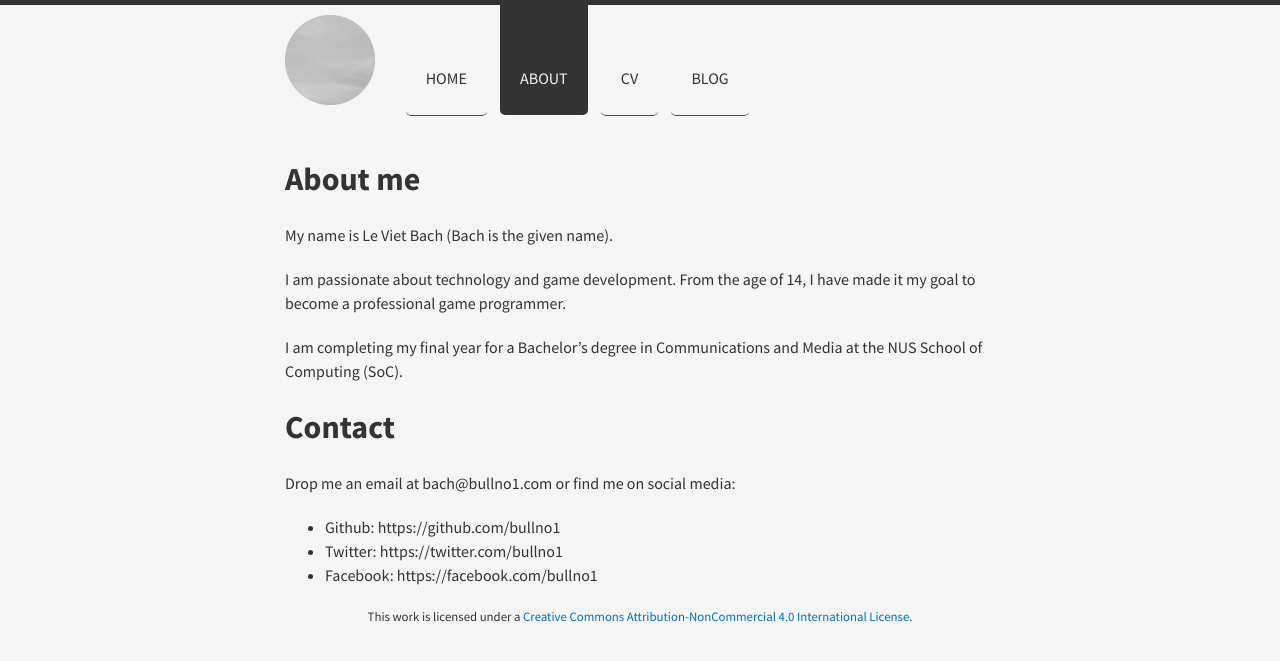
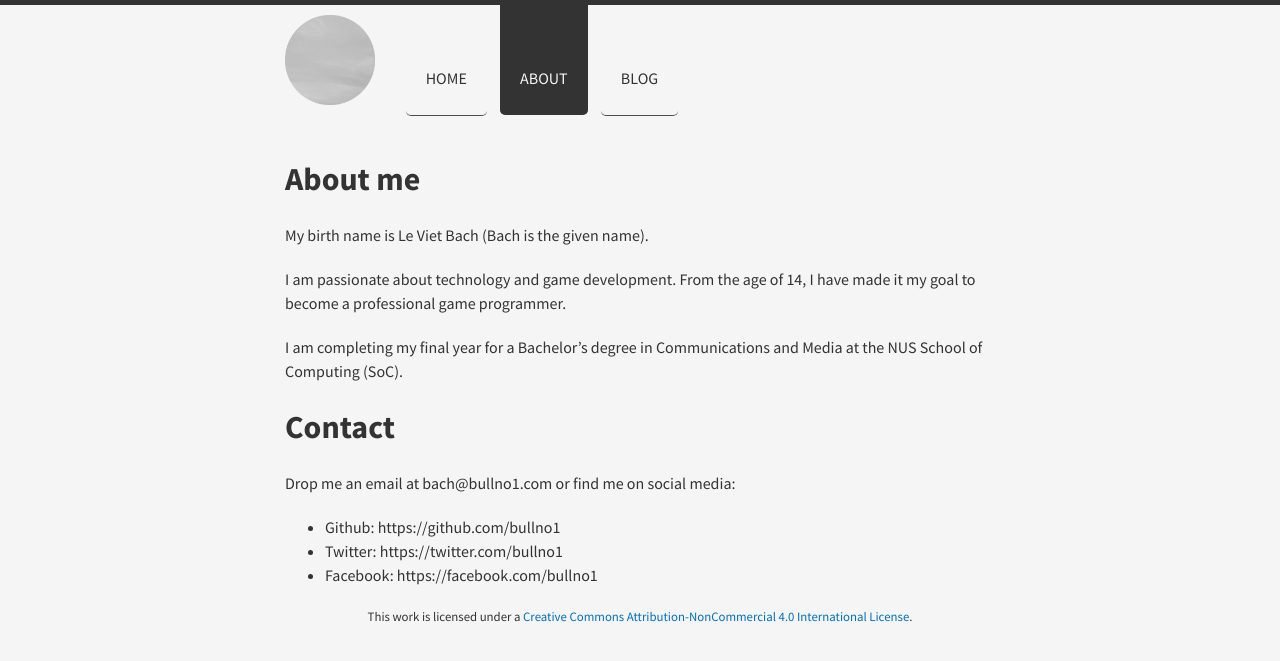
Before and after one commit to bullno1/bullno1.github.io, a Jekyll site: the page built from about/index.md, in a window 1280 px wide. Shown: the top 661 px of the page. Built offline with Jekyll 4.4.1, drawn with Linux system fonts in a browser that asks for light colours; nearby versions of some CDN libraries; Markdown is read by kramdown in place of the engine named in the settings.

Commit message:
Remove cv from page

```diff
--- a/_data/links.yml
+++ b/_data/links.yml
@@ -4,8 +4,5 @@
 - url: /about
   title: About
 
-- url: /cv
-  title: Cv
-
 - url: /blog
   title: Blog
--- a/about/index.md
+++ b/about/index.md
@@ -5,7 +5,7 @@ title: About
 
 # About me
 
-My name is Le Viet Bach (Bach is the given name).
+My birth name is Le Viet Bach (Bach is the given name).
 
 I am passionate about technology and game development.
 From the age of 14, I have made it my goal to become a professional game programmer.
--- a/index.html
+++ b/index.html
@@ -19,7 +19,6 @@ stylesheets: ["home", "terminal"]
 				this.echo("home");
 				this.echo("portfolio");
 				this.echo("about");
-				this.echo("cv");
 				this.echo("blog");
 			},
 			cd: function(page) {
@@ -27,7 +26,6 @@ stylesheets: ["home", "terminal"]
 					case "home": location.href = "/"; break;
 					case "about": location.href = "/about"; break;
 					case "portfolio": location.href = "/#portfolio"; break;
-					case "cv": location.href = "/cv"; break;
 					case "blog": location.href = "/blog"; break;
 					default:
 						this.echo("Invalid page: '" + page + "'");
```
Also changed, not shown: other parts of index.html (+2 -2 lines).
